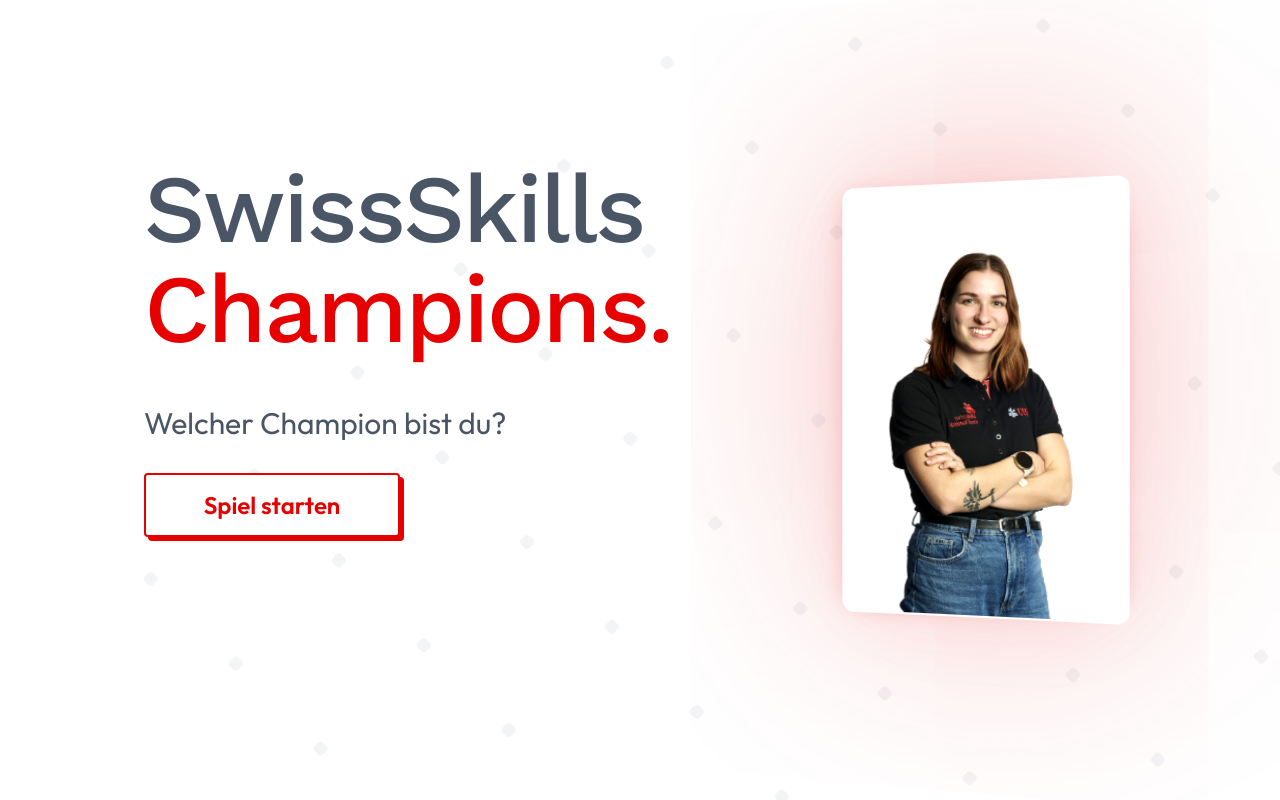
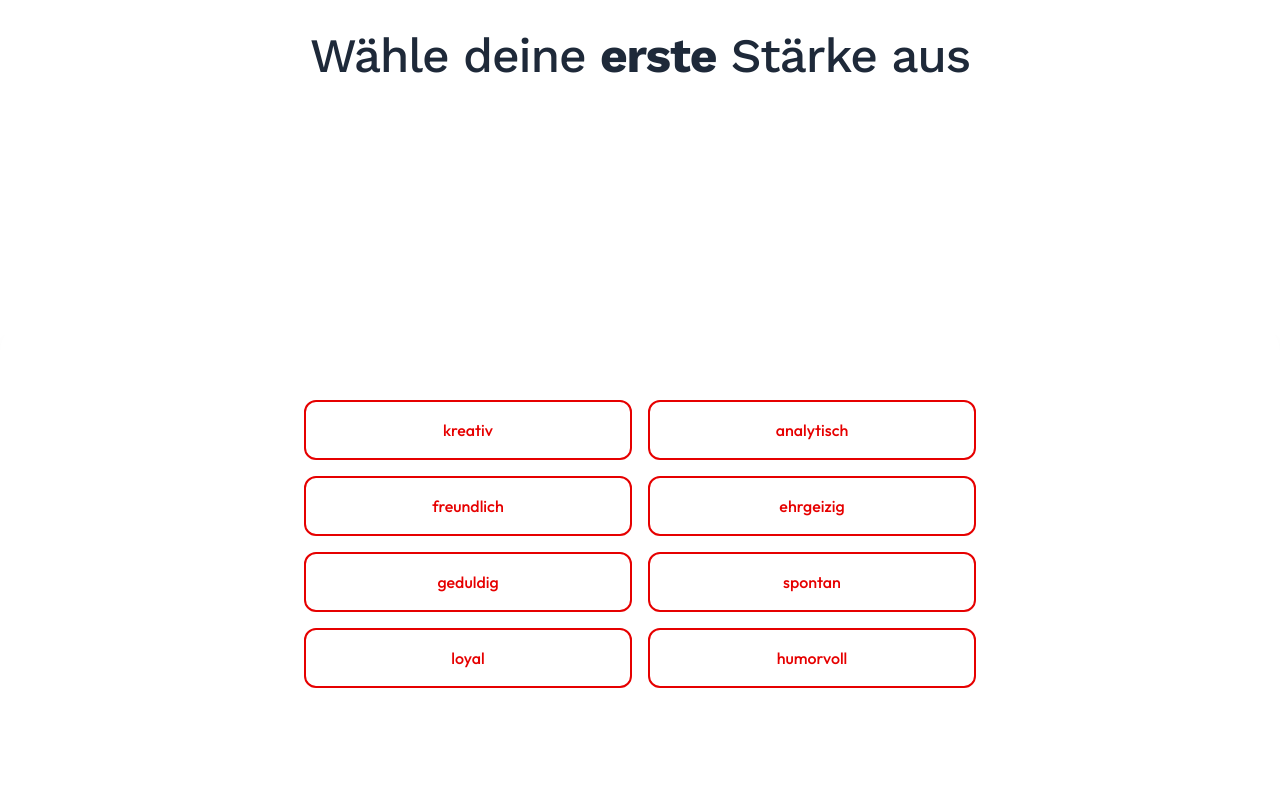
Before and after one commit to schmt5/champs, a React (Vite) app: page / in a window 1280 px wide. Built offline with nearby package versions, Linux system fonts and the light colour scheme.

Commit message:
champion card

```diff
--- a/src/App.jsx
+++ b/src/App.jsx
@@ -1,51 +1,12 @@
 import React, { useState, useMemo, useCallback } from "react";
-import ToggleButton from "./components/ToggleButton";
+
 import HomeScreen from "./components/HomeScreen";
-import { adjectives } from "./db/data";
+
 import { ExplainScreen } from "./components/ExplainScreen";
+import { SkillSelectionScreen } from "./components/SkillSelectionScreen";
 
 function App() {
-  const [status, setStatus] = useState("home");
-
-  // State für ausgewählte Adjektive (max. 2)
-  const [selectedAdjectives, setSelectedAdjectives] = useState([]);
-
-  // Berechne abgeleitete Werte mit useMemo für bessere Performance
-  const isMaxSelected = useMemo(
-    () => selectedAdjectives.length >= 2,
-    [selectedAdjectives]
-  );
-
-  const adjectiveStatus = useMemo(() => {
-    return adjectives.map((adj) => ({
-      text: adj,
-      isSelected: selectedAdjectives.includes(adj),
-      isDisabled: isMaxSelected && !selectedAdjectives.includes(adj),
-    }));
-  }, [adjectives, selectedAdjectives, isMaxSelected]);
-
-  // Event-Handler mit useCallback für bessere Performance
-  const handleSelectAdjective = useCallback((adjective) => {
-    setSelectedAdjectives((prev) => {
-      // Wenn bereits ausgewählt, entferne es
-      if (prev.includes(adjective)) {
-        return prev.filter((adj) => adj !== adjective);
-      }
-
-      // Wenn noch nicht 2 ausgewählt, füge es hinzu
-      if (prev.length < 2) {
-        return [...prev, adjective];
-      }
-
-      // Ansonsten behalte den aktuellen Zustand
-      return prev;
-    });
-  }, []);
-
-  // Handler zum Zurücksetzen der Auswahl
-  const handleReset = useCallback(() => {
-    setSelectedAdjectives([]);
-  }, []);
+  const [status, setStatus] = useState("game");
 
 
   const handleExplain = useCallback(() => {
@@ -66,63 +27,8 @@
   }
 
   return (
-    <div className="min-h-screen bg-primary-500 flex flex-col">
+    <SkillSelectionScreen />
 
-      {/* Header mit Titel und Beschreibung */}
-      <div className="h-80 mx-auto max-w-5xl px-4 py-8">
-        <h1 className="font-display text-5xl text-center font-medium tracking-tight text-balance text-white">
-          Champions
-        </h1>
-
-        <div className="my-4">
-          <div className='cmp-profile-image w-20 h-20 rounded-full shadow-xl border-2 border-white overflow-hidden'>
-            <img src="src/assets/champion-1-quad.jpg" className="h-full w-full object-cover"></img>
-          </div>
-        </div>
-      </div>
-
-
-      <div className="bg-white rounded-t-4xl flex-1 py-8 shadow-xl">
-        {/* Anzeige der ausgewählten Adjektive */}
-        <div className="flex justify-center gap-3 mb-6">
-          {[0, 1].map((index) => (
-            <div
-              key={`slot-${index}`}
-              className={`w-32 h-12 rounded-full flex items-center justify-center shadow-md transition-all duration-300 ${selectedAdjectives[index]
-                ? "bg-primary-400 text-white"
-                : "bg-gray-100 text-gray-400"
-                }`}
-            >
-              {selectedAdjectives[index] || "• • •"}
-            </div>
-          ))}
-        </div>
-
-
-        {/* Adjektiv-Grid */}
-        <div className="mt-12 grid grid-cols-2 gap-4 max-w-2xl mx-auto">
-          {adjectiveStatus.map((adjective, index) => (
-            <ToggleButton
-              key={index}
-              text={adjective.text}
-              isSelected={adjective.isSelected}
-              isDisabled={adjective.isDisabled}
-              onClick={handleSelectAdjective}
-            />
-          ))}
-        </div>
-
-        {/* Ausgewählte Adjektive Anzeige (Zusammenfassung) */}
-        {selectedAdjectives.length > 0 && (
-          <div className="mt-12 text-center animate-fadeIn">
-            <h2 className="text-xl font-semibold text-gray-600 mb-3">
-              Deine Auswahl:
-            </h2>
-            <p className="text-gray-700">{selectedAdjectives.join(" & ")}</p>
-          </div>
-        )}
-      </div>
-    </div >
   );
 }
 
--- /dev/null
+++ b/src/components/Avatar.jsx
@@ -0,0 +1,7 @@
+export function Avatar({ imageSrc }) {
+  return (
+    <div className="w-20 h-20 rounded-full shadow-xl border-2 border-white overflow-hidden">
+      <img src={imageSrc} className="h-full w-full object-cover" alt="Avatar" />
+    </div>
+  );
+}
--- /dev/null
+++ b/src/components/SkillSelectionScreen.jsx
@@ -0,0 +1,102 @@
+import { useState, useMemo, useCallback } from "react";
+import ToggleButton from "./ToggleButton";
+import { adjectives, champions } from "../db/data";
+
+export function SkillSelectionScreen() {
+  // State für ausgewählte Adjektive (max. 2)
+  const [selectedAdjectives, setSelectedAdjectives] = useState([]);
+
+  // Berechne abgeleitete Werte mit useMemo für bessere Performance
+  const isMaxSelected = useMemo(
+    () => selectedAdjectives.length >= 2,
+    [selectedAdjectives]
+  );
+
+  const adjectiveStatus = useMemo(() => {
+    return adjectives.map((adj) => ({
+      text: adj,
+      isSelected: selectedAdjectives.includes(adj),
+      isDisabled: isMaxSelected && !selectedAdjectives.includes(adj),
+    }));
+  }, [adjectives, selectedAdjectives, isMaxSelected]);
+
+  // Event-Handler mit useCallback für bessere Performance
+  const handleSelectAdjective = useCallback((adjective) => {
+    setSelectedAdjectives((prev) => {
+      // Wenn bereits ausgewählt, entferne es
+      if (prev.includes(adjective)) {
+        return prev.filter((adj) => adj !== adjective);
+      }
+
+      // Wenn noch nicht 2 ausgewählt, füge es hinzu
+      if (prev.length < 2) {
+        return [...prev, adjective];
+      }
+
+      // Ansonsten behalte den aktuellen Zustand
+      return prev;
+    });
+  }, []);
+
+  // Handler zum Zurücksetzen der Auswahl
+  const handleReset = useCallback(() => {
+    setSelectedAdjectives([]);
+  }, []);
+
+  return (
+    <div className="min-h-screen flex flex-col">
+      {/* Header */}
+
+      {selectedAdjectives.length < 2 ? (
+        <div className="h-80 mx-auto max-w-5xl px-4 py-8">
+          <h1 className="font-display text-5xl text-center font-medium tracking-tight text-balance text-gray-800">
+            {selectedAdjectives.length === 0 ? (
+              <span>
+                Wähle deine <strong>erste</strong> Stärke aus
+              </span>
+            ) : (
+              <span>
+                Wähle deine <strong>zweite</strong> Stärke aus
+              </span>
+            )}
+          </h1>
+        </div>
+      ) : (
+        <div className="max-w-5xl mx-auto grid place-content-center py-4">
+          <div className="rounded-4xl relative aspect-video overflow-hidden">
+            <img
+              height={324}
+              width={576}
+              src="src/assets/champion-1-landscape.jpg"
+              alt="Champ"
+              className="rounded-t-4xl"
+            />
+            <div className="p-4 absolute bottom-0 left-0 right-0 rounded-xs bg-white/40 backdrop-blur ring-1 ring-black/5">
+              <h1 className="font-display text-3xl font-medium tracking-tight text-gray-900">
+                Daniela Ziller
+              </h1>
+              <p className="text-gray-900 font-medium">
+                SwissSkill National Team, Mahlerin
+              </p>
+            </div>
+          </div>
+        </div>
+      )}
+
+      <div className="bg-white rounded-t-4xl flex-1 py-8 shadow-xl">
+        {/* Adjektiv-Grid */}
+        <div className="mt-12 grid grid-cols-2 gap-4 max-w-2xl mx-auto">
+          {adjectiveStatus.map((adjective, index) => (
+            <ToggleButton
+              key={index}
+              text={adjective.text}
+              isSelected={adjective.isSelected}
+              isDisabled={adjective.isDisabled}
+              onClick={handleSelectAdjective}
+            />
+          ))}
+        </div>
+      </div>
+    </div>
+  );
+}
--- a/src/db/data.js
+++ b/src/db/data.js
@@ -7,68 +7,77 @@
   "spontan",
   "loyal",
   "humorvoll",
-
 ];
 
-const champions = [
+export const champions = [
   {
     name: "Der Abenteurer",
     emoji: "🧗‍♂️",
-        description: "Du bist mutig und spontan, immer bereit für neue Herausforderungen.",
-        traits: ["mutig", "spontan"]
+    description:
+      "Du bist mutig und spontan, immer bereit für neue Herausforderungen.",
+    traits: ["mutig", "spontan"],
   },
   {
     name: "Der Denker",
     emoji: "🤔",
-        description: "Du analysierst gerne komplexe Probleme und findest kreative Lösungen.",
-        traits: ["analytisch", "kreativ"]
+    description:
+      "Du analysierst gerne komplexe Probleme und findest kreative Lösungen.",
+    traits: ["analytisch", "kreativ"],
   },
   {
     name: "Der Unterstützer",
     emoji: "🤝",
-        description: "Du bist geduldig und loyal, ein Freund auf den man sich verlassen kann.",
-        traits: ["geduldig", "loyal"]
+    description:
+      "Du bist geduldig und loyal, ein Freund auf den man sich verlassen kann.",
+    traits: ["geduldig", "loyal"],
   },
   {
     name: "Der Macher",
     emoji: "💪",
-        description: "Du verfolgst ehrgeizig deine Ziele und setzt deine kreativen Ideen um.",
-        traits: ["ehrgeizig", "kreativ"]
+    description:
+      "Du verfolgst ehrgeizig deine Ziele und setzt deine kreativen Ideen um.",
+    traits: ["ehrgeizig", "kreativ"],
   },
   {
     name: "Der Entertainer",
     emoji: "🎭",
-        description: "Du bist humorvoll und freundlich, bringst gerne andere zum Lachen.",
-        traits: ["humorvoll", "freundlich"]
+    description:
+      "Du bist humorvoll und freundlich, bringst gerne andere zum Lachen.",
+    traits: ["humorvoll", "freundlich"],
   },
   {
     name: "Der Visionär",
     emoji: "🔭",
-        description: "Du bist kreativ und ehrgeizig, entwickelst neue Ideen und setzt sie um.",
-        traits: ["kreativ", "ehrgeizig"]
+    description:
+      "Du bist kreativ und ehrgeizig, entwickelst neue Ideen und setzt sie um.",
+    traits: ["kreativ", "ehrgeizig"],
   },
   {
     name: "Der Diplomat",
     emoji: "🕊️",
-        description: "Du bist geduldig und freundlich, findest immer einen Kompromiss.",
-        traits: ["geduldig", "freundlich"]
+    description:
+      "Du bist geduldig und freundlich, findest immer einen Kompromiss.",
+    traits: ["geduldig", "freundlich"],
   },
   {
     name: "Der Stratege",
     emoji: "♟️",
-        description: "Du bist analytisch und ehrgeizig, planst deine Schritte sorgfältig.",
-        traits: ["analytisch", "ehrgeizig"]
+    description:
+      "Du bist analytisch und ehrgeizig, planst deine Schritte sorgfältig.",
+    traits: ["analytisch", "ehrgeizig"],
   },
   {
     name: "Der Beschützer",
     emoji: "🛡️",
-        description: "Du bist loyal und mutig, sorgst dich um das Wohlbefinden deiner Lieben.",
-        traits: ["loyal", "mutig"]
+    description:
+      "Du bist loyal und mutig, sorgst dich um das Wohlbefinden deiner Lieben.",
+    traits: ["loyal", "mutig"],
   },
   {
     name: "Der Gesellige",
     emoji: "🎉",
-        description: "Du bist freundlich und spontan, liebst es, Zeit mit anderen zu verbringen.",
-        traits: ["freundlich", "spontan"]
-    }
+    description:
+      "Du bist freundlich und spontan, liebst es, Zeit mit anderen zu verbringen.",
+    traits: ["freundlich", "spontan"],
+  },
 ];
```
Also changed, not shown: 1 other file (tests, documents, lock files or other folders). Lines whose indentation alone changed are shown as unchanged.
